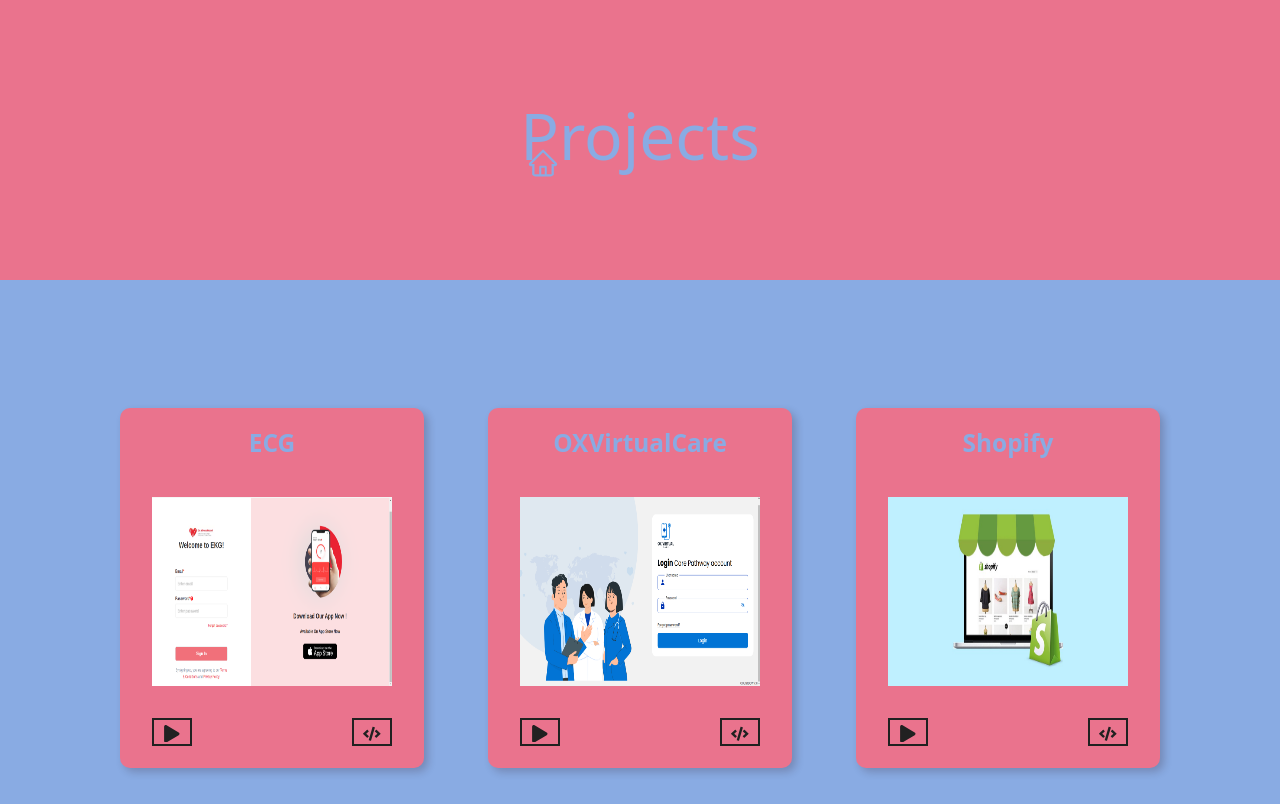
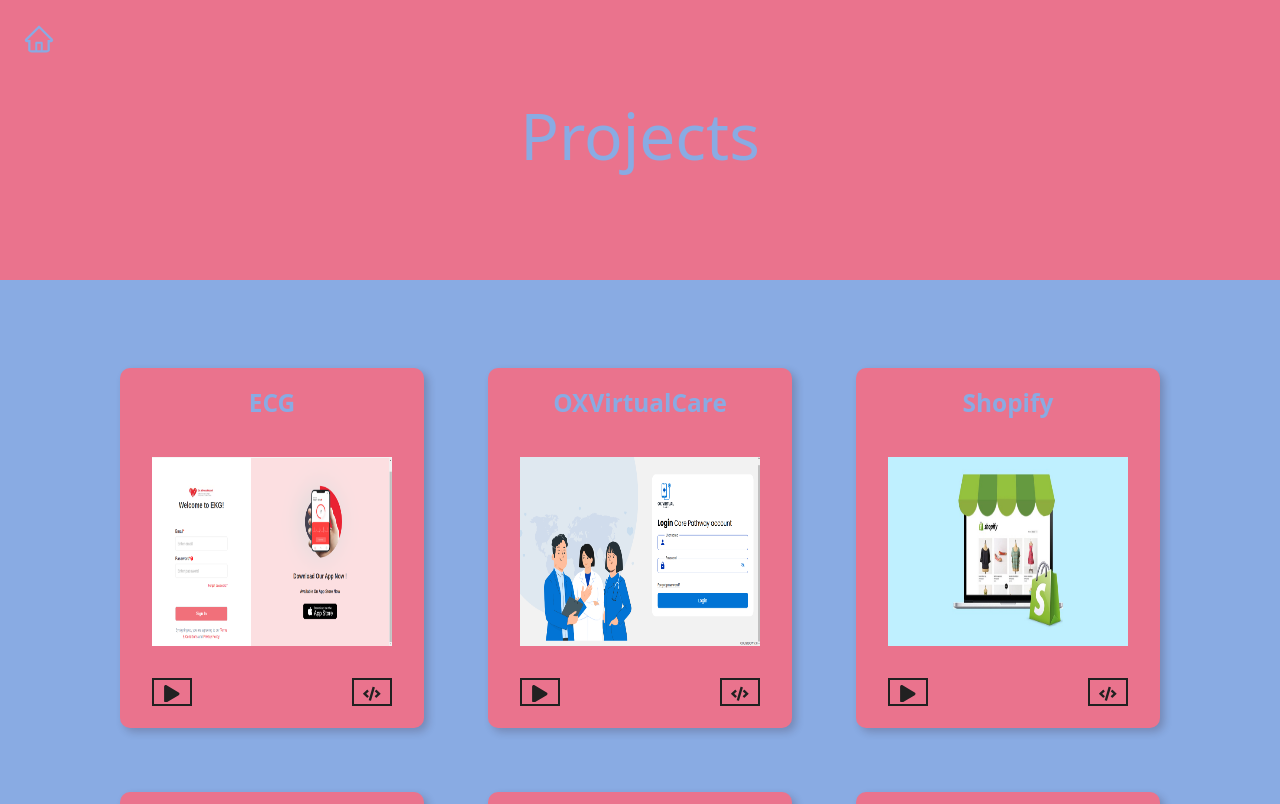
Before and after one commit to im-engineer/Portfolio, a React (Create React App) app in the folder frontend/: page /projects in a window 1280 px wide. Shown: the top 804 px of the page. Built offline with nearby package versions, Linux system fonts and the light colour scheme; a web font is replaced by a local one.

Commit message:
changes in projects

```diff
--- a/frontend/src/pages/Projects/Projects.css
+++ b/frontend/src/pages/Projects/Projects.css
@@ -21,7 +21,7 @@
 }
 
 .projectPage-container {
-    padding: 3rem 2rem;
+    padding: 0.5rem 2rem;
     width: 100%;
     display: flex;
     flex-direction: column;
@@ -49,23 +49,22 @@
 .home {
     color:  #89abe3ff;
     position: absolute;
-    top: 25;
-    left: 25;
+    top: 1rem;
+    left: 1rem;
     padding: 7px;
     border-radius: 50%;
     box-sizing: content-box;
     font-size: 2rem;
     cursor: pointer;
-    /* box-shadow:type ===  'dark' ? '3px 3px 6px #ffffff40, -3px -3px 6px #00000050' : '3px 3px 6px #ffffff40, -3px -3px 6px #00000050'; */
     transition: all 0.3s ease-in-out;
+    align-items: right;
+    justify-content: left;
 }
 .home:hover {
         color: #fff;
         transform: scale(1.1);
+        background-color:  #89abe3ff
 }
-/* .home[t.breakpoints.down('sm')] {
-        fontSize: '1.8rem',
-} */
 
 @media (min-width: 992px) and (max-width: 1380px) {
 
```
